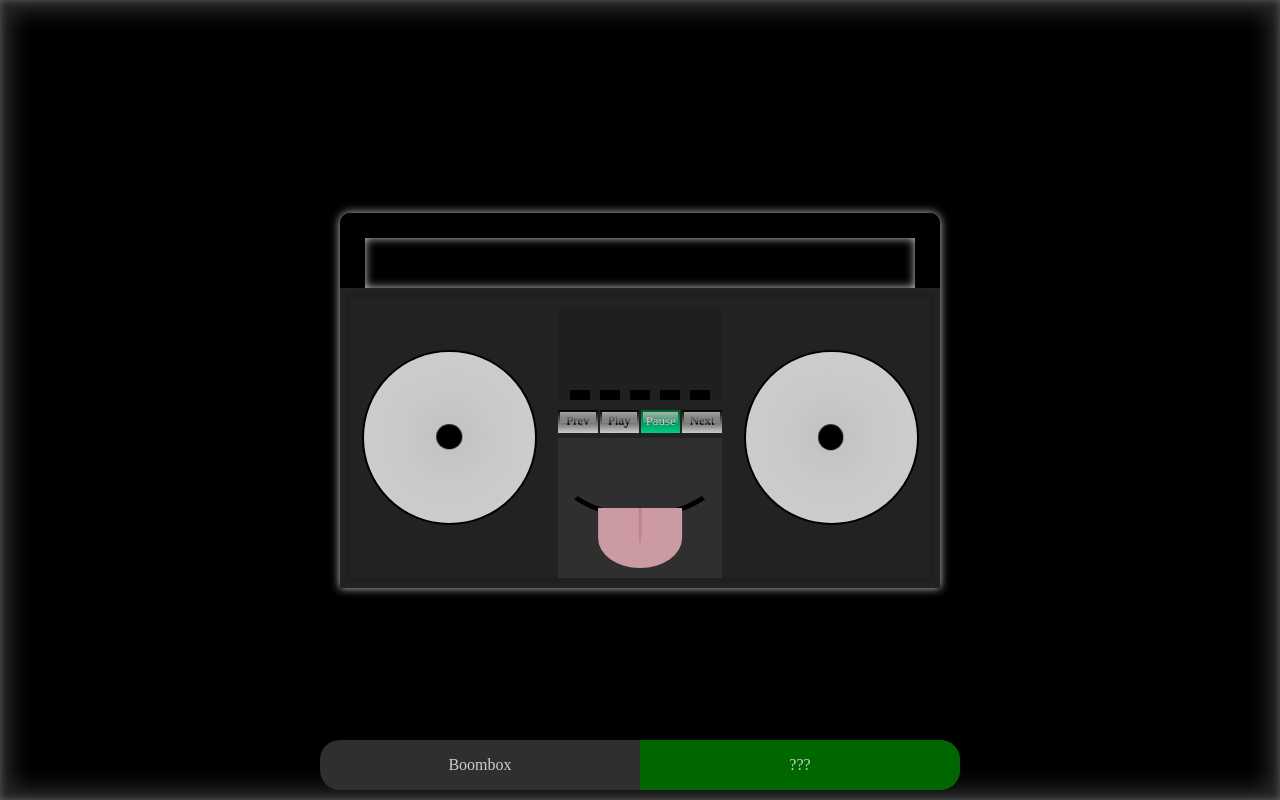
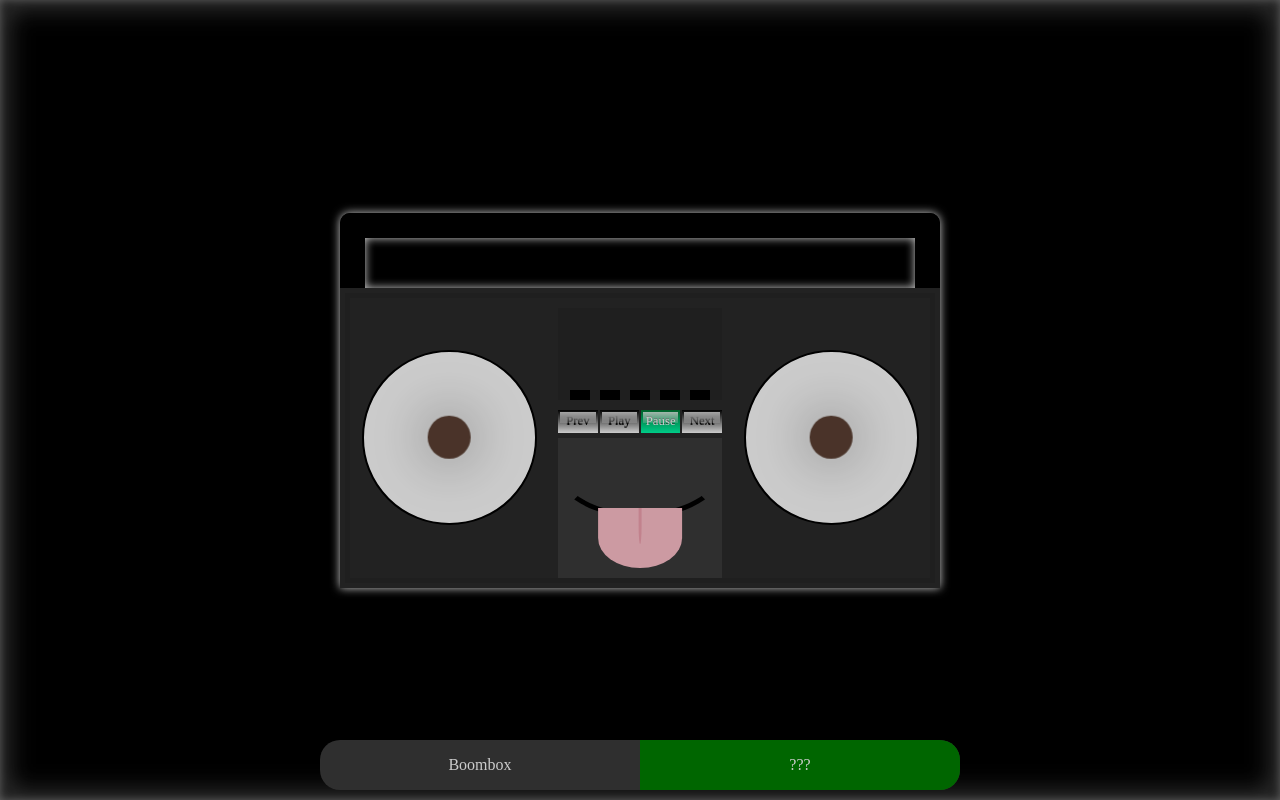
Before and after one commit to WyroneBlue/css-to-the-rescue, a plain HTML site: page index.html in a window 1280 px wide. Both pictures are taken after a click on the label "???". Drawn offline with Linux system fonts and the light colour scheme.

Commit message:
Update main.css
laser speed is now affected by track number(prev/next)

```diff
--- a/css/main.css
+++ b/css/main.css
@@ -322,7 +322,7 @@ main > section > div > section{
 
 /* Box: speakers when mystery mode is on and play is pressed */
 body:has(label[aria-label="mystery-mode"] input:checked):has([aria-label="play-controls"] label:nth-of-type(2) input:checked) main > section > div > section{
-    animation: move-eyes 3s infinite;
+    animation: move-eyes calc(var(--play-rhythm) * 5) infinite;
 }
 
 /* Moving eyes animation for mystery mode */
@@ -375,12 +375,20 @@ main > section > div > section::before{
     position: absolute;
     top: 50%;
     left: 50%;
-    width: 15%;
-    height: 15%;
+    width: var(--speaker-middle-size);
+    height: var(--speaker-middle-size);
     border-radius: inherit;
     transform: translate(-50%, -50%);
     background: black;
     box-shadow: 0 0 60px rgba(0, 0, 0, 0.5);
+}
+
+/* Box: speaker pupils when mystery mode is on */
+body:has(label[aria-label="mystery-mode"] input:checked)
+main > section > div > section::before{
+    width: var(--human-pupils-size);
+    height: var(--human-pupils-size);
+    background-color: var(--human-pupils);
 }
 
 /* Box: speaker pupils when boombox mode is on and power button is on and play is pressed */
@@ -402,11 +410,11 @@ main:has([aria-label="play-controls"] label:nth-of-type(2) input:checked) > sect
         transform: translate(-50%, -50%) scale(1);
     }
     20%{
-        transform: translate(-50%, -50%) scale(1.2);
+        transform: translate(-50%, -50%) scale(1);
     }
     100% {
         background-color: var(--laser-color);
-        transform: translate(-50%, -50%) scale(1);
+        transform: translate(-50%, -50%) scale(.5);
     }
 }
 
@@ -551,6 +559,7 @@ main > section > div > div > section[aria-label="equalizer"]{
     justify-content: center;
     gap: 10px;
     background-color: var(--led-display-off);
+    transition: background-color 0.3s ease-out;
 }
 
 /*  Speaker mid section: equalizer container when power button is pressed */
```
